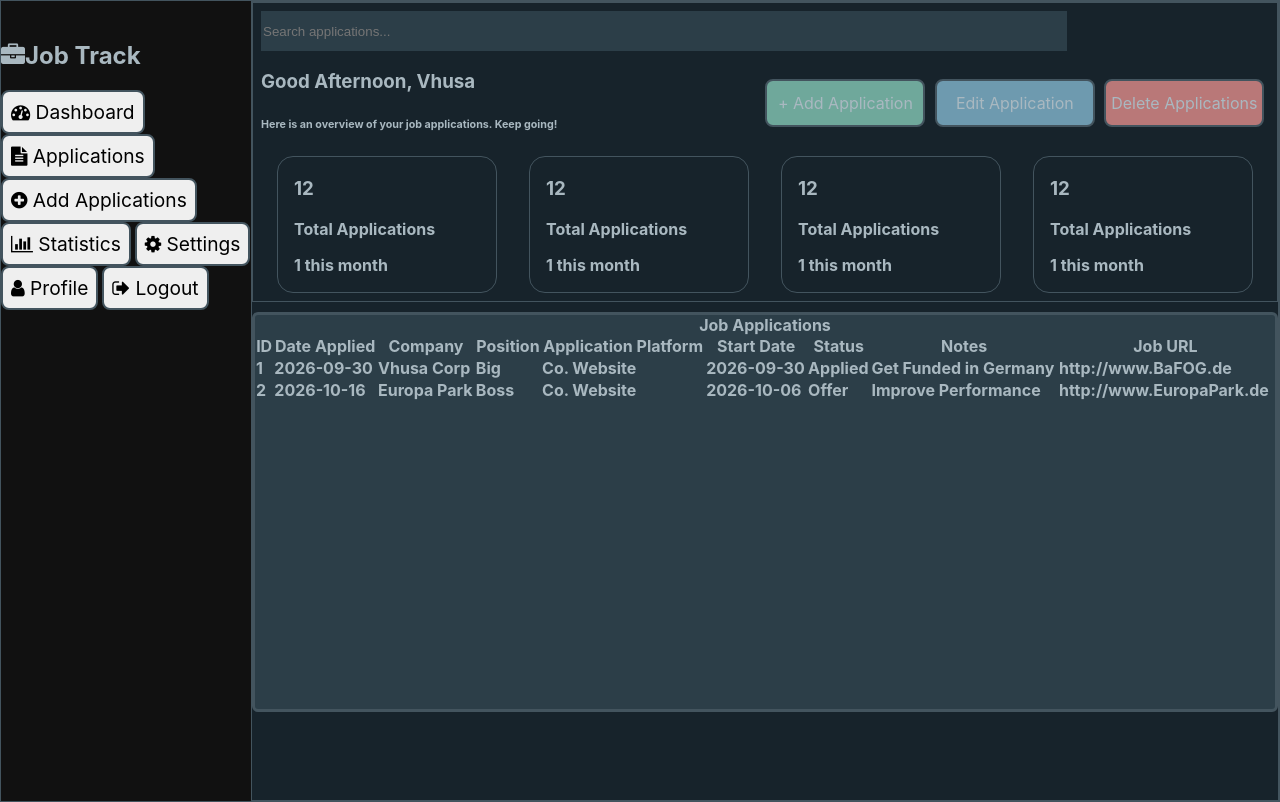
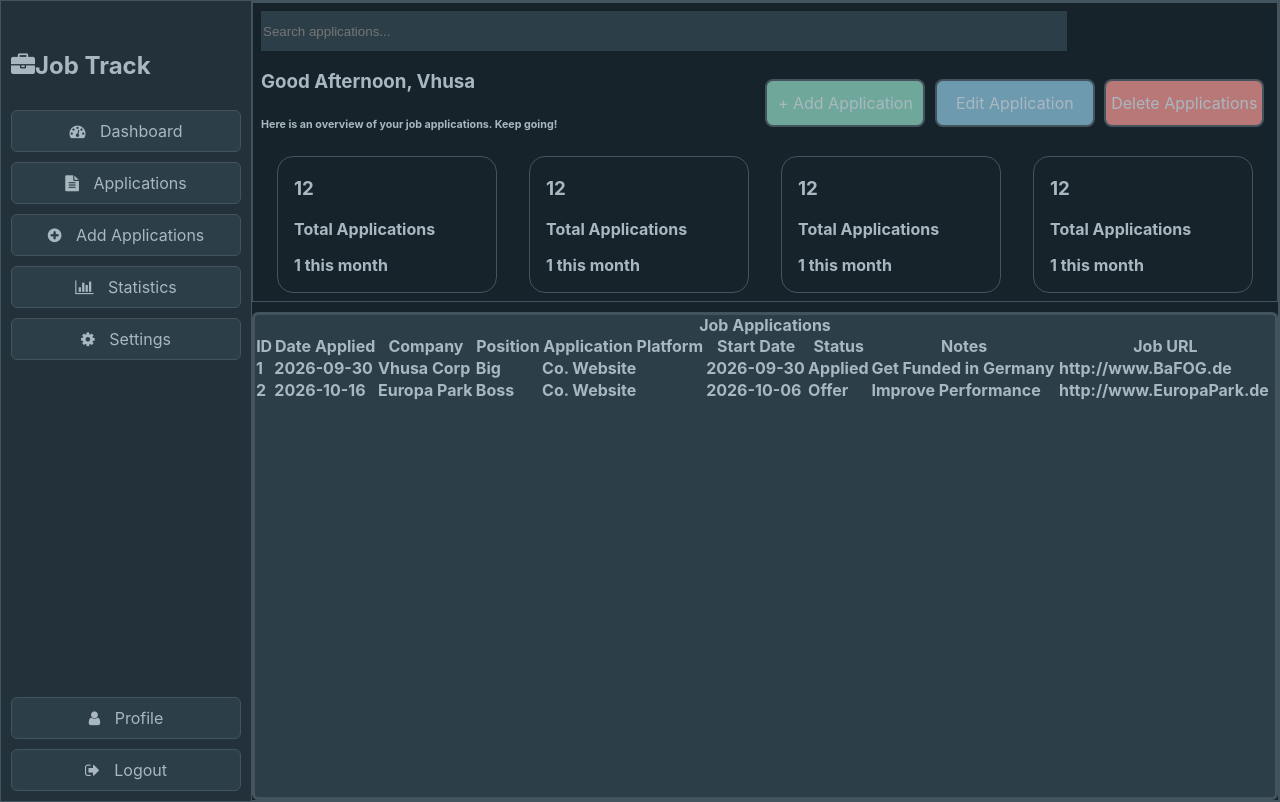
Before and after one commit to Blackbottt/Job-Application-Tracker, a Flask app: page /dashboard in a window 1280 px wide. Run offline with Flask 3, Linux system fonts and the light colour scheme; data comes from the database, SQL or seed files in the repository.

Commit message:
fix: sidebar styles

```diff
--- a/static/style.css
+++ b/static/style.css
@@ -89,20 +89,50 @@ body {
 }
 
 .sidebar {
+    display: flex;
+    flex-direction: column;
+    justify-content: space-between;
     height: 100vh;
     width: 100%;
-    background-color: #111;
+    background-color: var(--bg-secondary);
     padding-top: 20px;
     overflow: hidden;
+}
+
+.sidebar div {
+    display: grid;
+    grid-template-columns: 1fr;
+    gap: 10px;
+    padding: 10px;
+}
+
+.sidebar button {
+    grid-column: 1/-1;
+    width: 100%;
+    padding: 10px;
+    font-size: 1rem;
+    color: var(--text-secondary);
+    background-color: var(--bg-card);
+    border: 1px solid var(--border);
+    border-radius: 6px;
+    cursor: pointer;
+}
+
+.sidebar button:hover {
+    background-color: var(--accent);
+    color: var(--text-primary);
+}
+
+.sidebar button i {
+    margin-right: 10px;
 }
 
 .application-shell-right {
     display: flex;
     flex-direction: column;
-    width: 100%;
-    height: 100%;
     border: 1px solid var(--border);
-    /* padding: 1rem; */
+    min-width: 0;
+    min-height: 100vh;
 }
 
 .input-section-on {
@@ -148,6 +178,7 @@ body {
     flex-direction: column;
     justify-content: space-between;
     align-items: center;
+    flex-shrink: 0;
     border: 1px solid var(--border);
     width: 100%;
     height: auto;
@@ -290,10 +321,12 @@ button {
     border: 3px solid var(--border);
     border-radius: 6px;
     background: var(--bg-card);
-    height: 50vh;
+    /* height: 50vh; */
     overflow-y: auto;
     margin-top: 10px;
     width: 100%;
+    min-height: 0;
+    flex: 1;
 }
 
 .applications-table {
```
